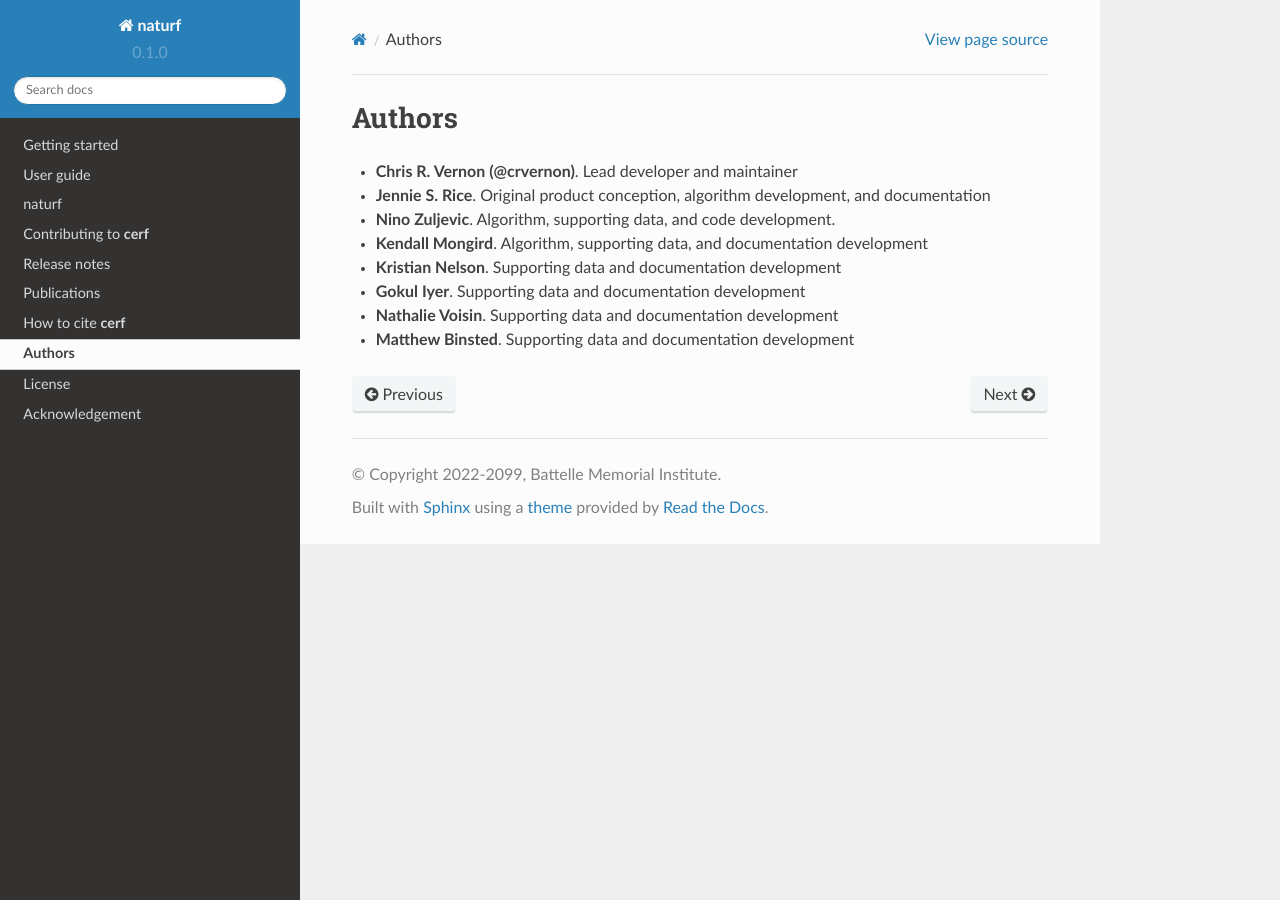
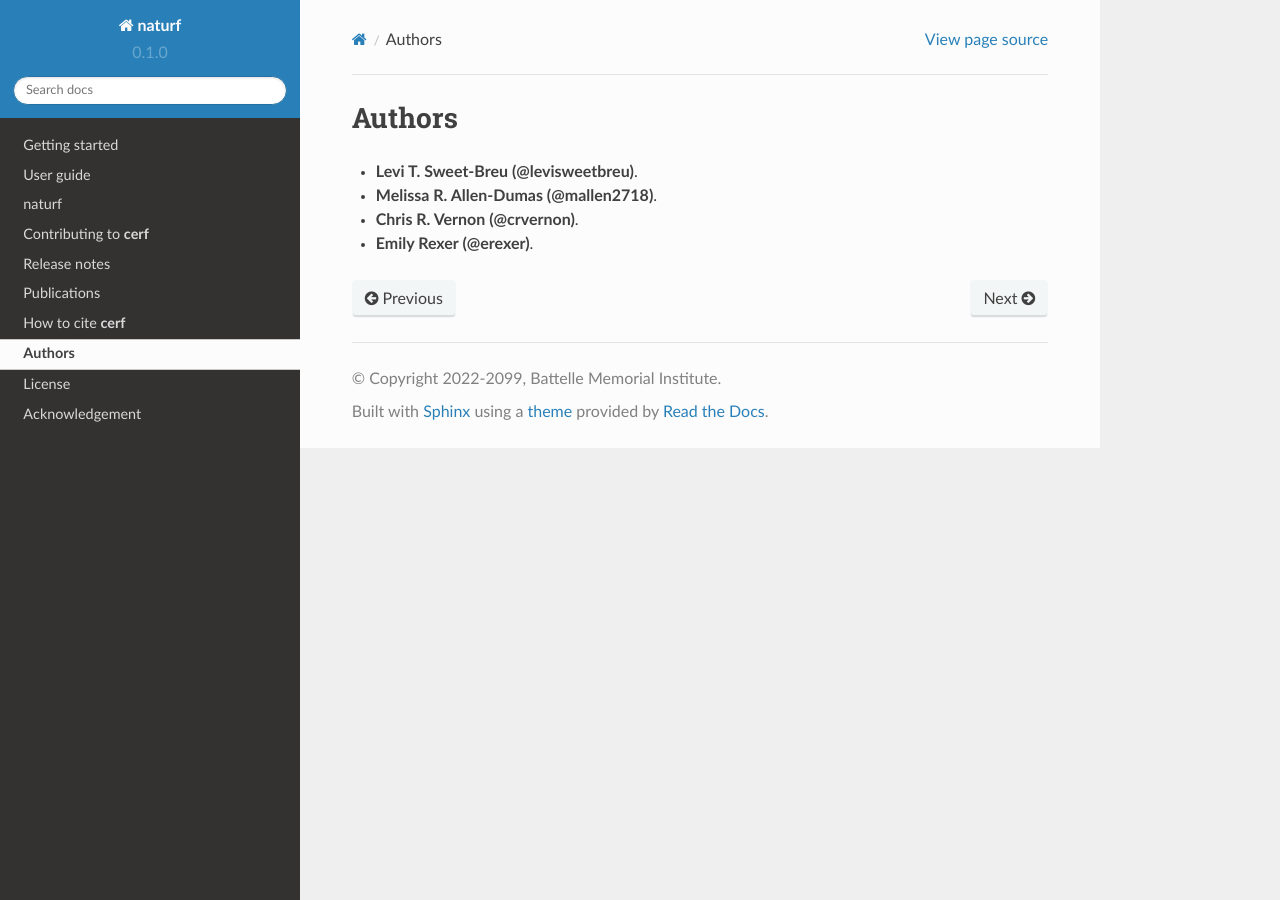
Before and after one commit to IMMM-SFA/naturf, a Sphinx documentation site: the page built from docs/source/authors.rst, in a window 1280 px wide. Built offline with Sphinx 7.4.7 and the Read the Docs theme 2.0.0, drawn with Linux system fonts in a browser that asks for light colours; formulas are drawn with MathJax 3.

Commit message:
Edited authors

```diff
--- a/docs/source/authors.rst
+++ b/docs/source/authors.rst
@@ -1,11 +1,7 @@
 Authors
 =======
 
-* **Chris R. Vernon (@crvernon)**. Lead developer and maintainer
-* **Jennie S. Rice**. Original product conception, algorithm development, and documentation
-* **Nino Zuljevic**. Algorithm, supporting data, and code development.
-* **Kendall Mongird**. Algorithm, supporting data, and documentation development
-* **Kristian Nelson**. Supporting data and documentation development
-* **Gokul Iyer**. Supporting data and documentation development
-* **Nathalie Voisin**. Supporting data and documentation development
-* **Matthew Binsted**. Supporting data and documentation development
+* **Levi T. Sweet-Breu (@levisweetbreu)**.
+* **Melissa R. Allen-Dumas (@mallen2718)**.
+* **Chris R. Vernon (@crvernon)**.
+* **Emily Rexer (@erexer)**.
```
